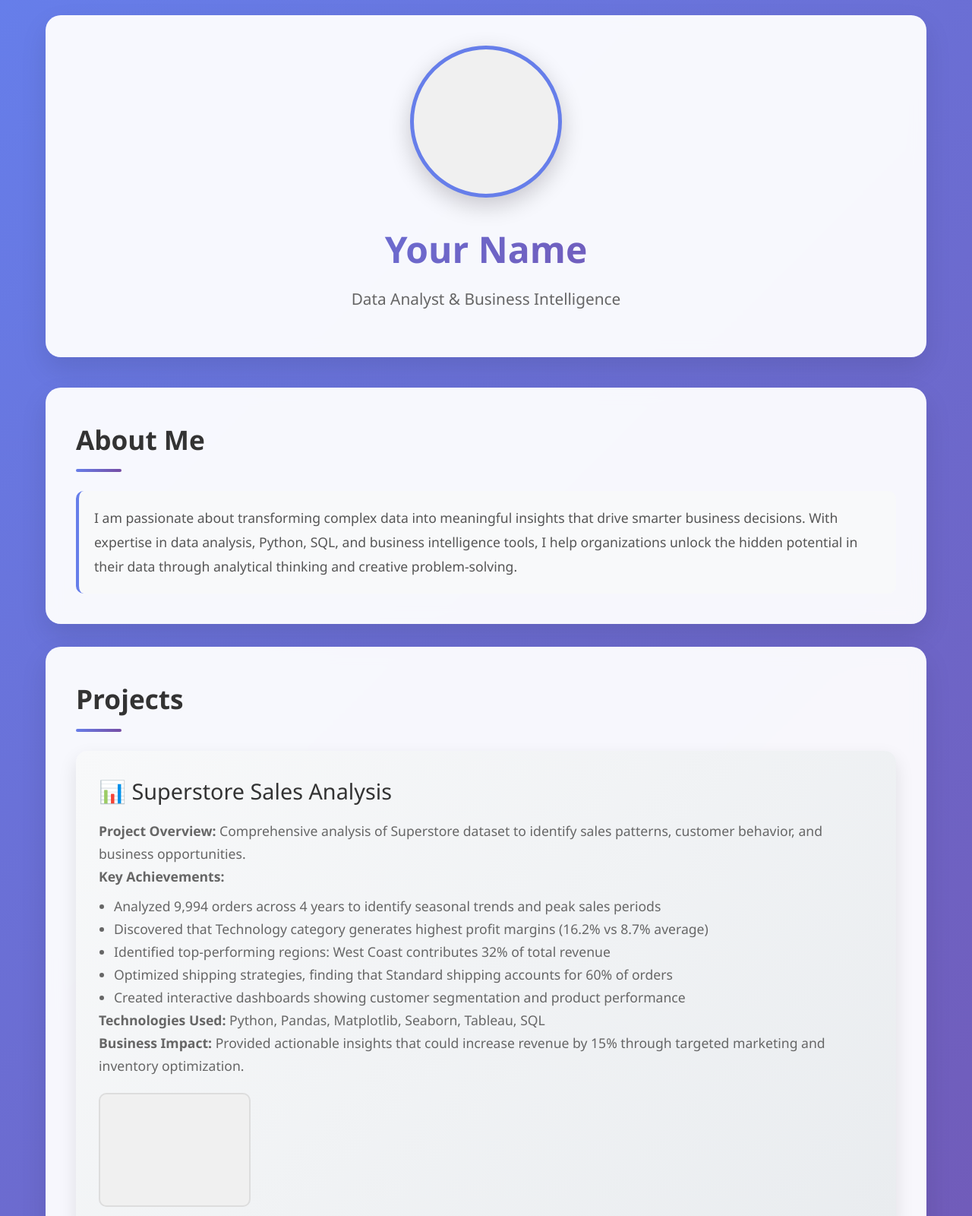
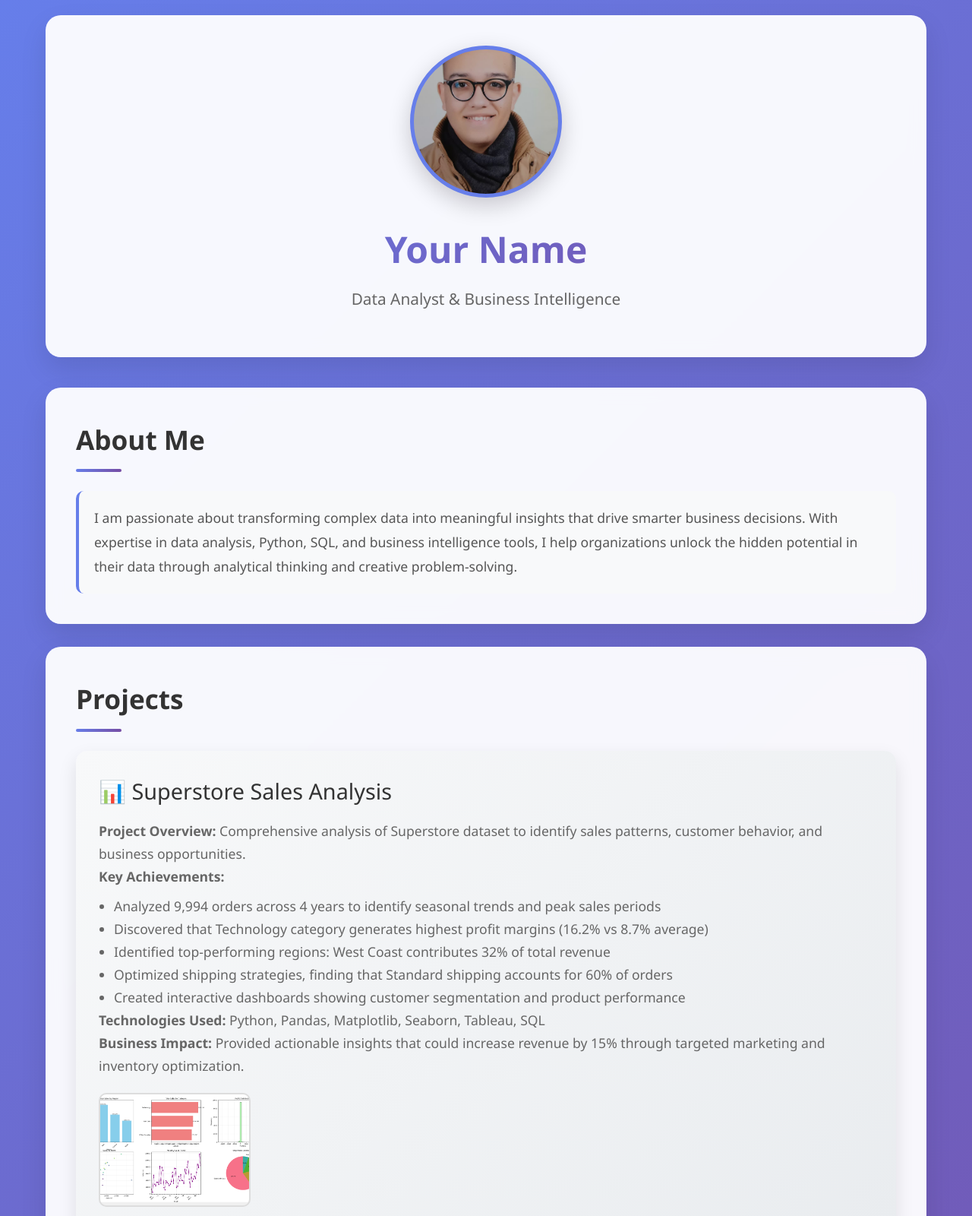
Before and after one commit to MohammedAbdelmaksoud10/MohammedAbdelmaksoud, a plain HTML site: page Portfolio.html in a window 1280 px wide. Shown: the top 1600 px of the page at 76% size. Drawn offline with Linux system fonts and the light colour scheme.

Commit message:
Update Portfolio.html

```diff
--- a/Portfolio.html
+++ b/Portfolio.html
@@ -43,7 +43,7 @@
             border: 5px solid #667eea;
             box-shadow: 0 10px 30px rgba(0, 0, 0, 0.2);
             background: #f0f0f0;
-            background-image: url('images/photo.jpeg');
+            background-image: url('photo.jpeg');
             background-size: cover;
             background-position: center;
             transition: all 0.3s ease;
@@ -167,7 +167,7 @@
         }
 
         .project-image.img1 {
-            background-image: url('images/project.png');
+            background-image: url('project.png');
         }
 
         .skills-grid {
@@ -502,4 +502,5 @@
         }
     </script>
 </body>
+
 </html>
```
